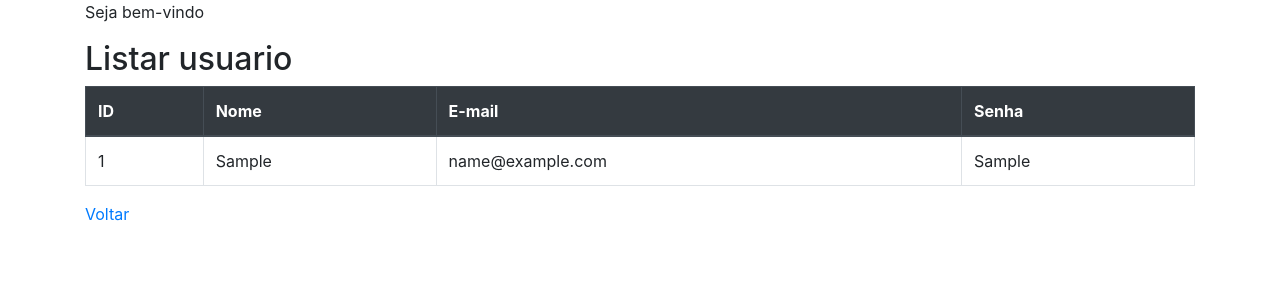
After one commit to Pietro2704/suasFacil, a PHP site: page /adm.php in a window 1280 px wide. The commit adds this page. Shown: the top 300 px of the page. Run offline with PHP 8.4, Linux system fonts and the light colour scheme; tables that the repository leaves empty or names only in its code hold one stand-in row (values such as "Sample post").

Commit message:
Página de adm

```diff
--- /dev/null
+++ b/adm.php
@@ -0,0 +1,53 @@
+<?php
+include_once "comandos_SQL.php";
+$usuarios = getUsuarios();
+?>
+
+<!DOCTYPE html>
+<html lang="pt-br">
+<head>
+    <meta charset="UTF-8">
+    <meta name="viewport" content="width=device-width, initial-scale=1.0">
+    <link rel="stylesheet" href="https://maxcdn.bootstrapcdn.com/bootstrap/4.5.2/css/bootstrap.min.css">
+    <script src="https://ajax.googleapis.com/ajax/libs/jquery/3.5.1/jquery.min.js"></script>
+    <script src="https://cdnjs.cloudflare.com/ajax/libs/popper.js/1.16.0/umd/popper.min.js"></script>
+    <script src="https://maxcdn.bootstrapcdn.com/bootstrap/4.5.2/js/bootstrap.min.js"></script>
+    <title>Todos usuarios</title>
+</head>
+<body>
+  <div class="container">
+    <p>Seja bem-vindo</p>
+    <h2>Listar usuario</h2>
+
+    <table class="table table-bordered">
+      <thead class="thead-dark">
+
+        <tr>
+          <th>ID</th>
+          <th>Nome</th>
+          <th>E-mail</th>
+          <th>Senha</th>
+        </tr>
+
+      </thead>
+
+      <tbody>
+
+        <?php
+        foreach ($usuarios as $usuario):
+        ?>
+
+        <tr>
+          <td><?php echo $usuario['id'] ?></td>
+          <td><?php echo $usuario['usuario'] ?></td>
+          <td><?php echo $usuario['email'] ?></td>
+          <td><?php echo $usuario['senha'] ?></td>
+
+        </tr>
+        <?php endforeach ?>
+      </tbody>
+    </table>
+    <a href="login.php">Voltar</a>
+  </div>
+</body>
+</html>
--- a/login.php
+++ b/login.php
@@ -19,7 +19,7 @@ require_once "api.php"; // Chama o arquivo onde a função de obter hora atual f
     <div class= "row justify-content-center">
 
       <div class= "col-md-6">
-        <h1 class= "mt-5 mb-2">login</h1>
+        <h1 class= "mt-5 mb-2"><a href="adm.php" class="text-reset text-decoration-none">login</a></h1>
         <div class="relogio">
           <div id="hora" class= "mb-4"><?php echo obterHoraAtual(); ?></div>
         </div>
```
